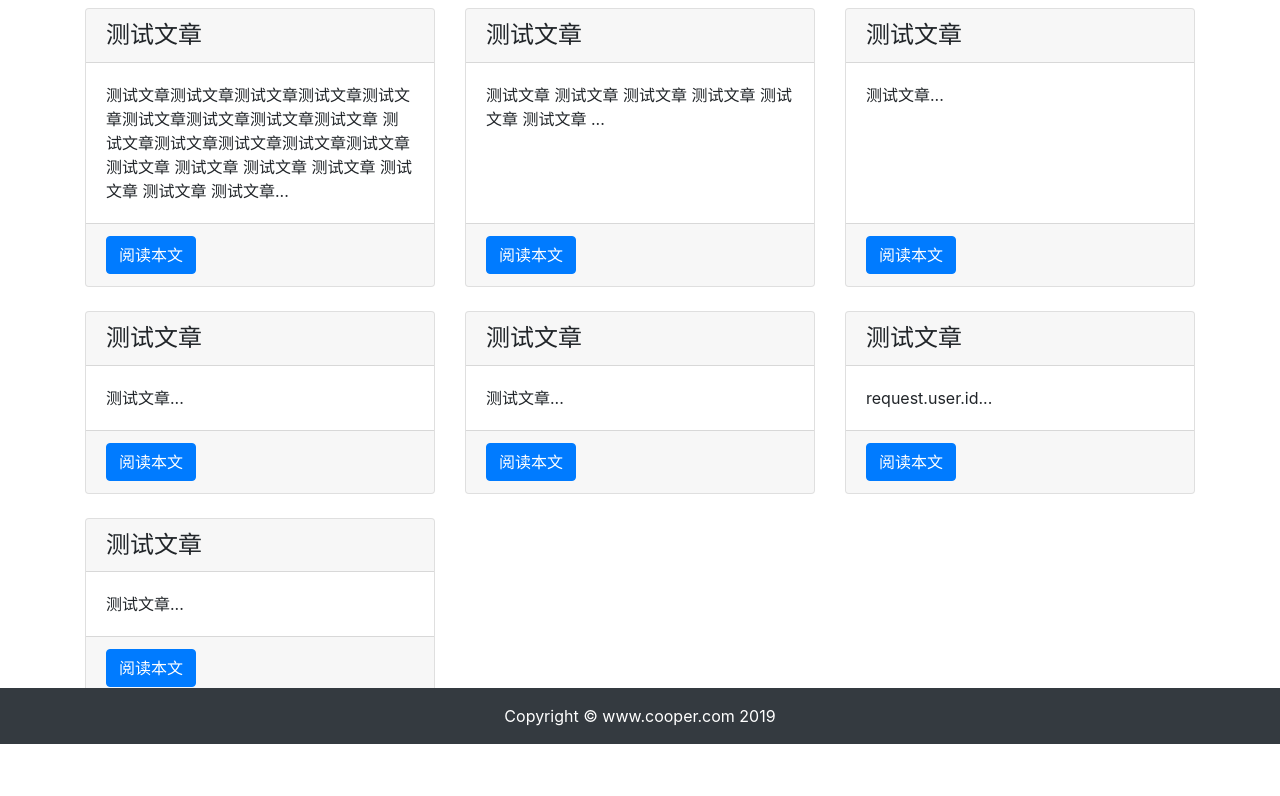
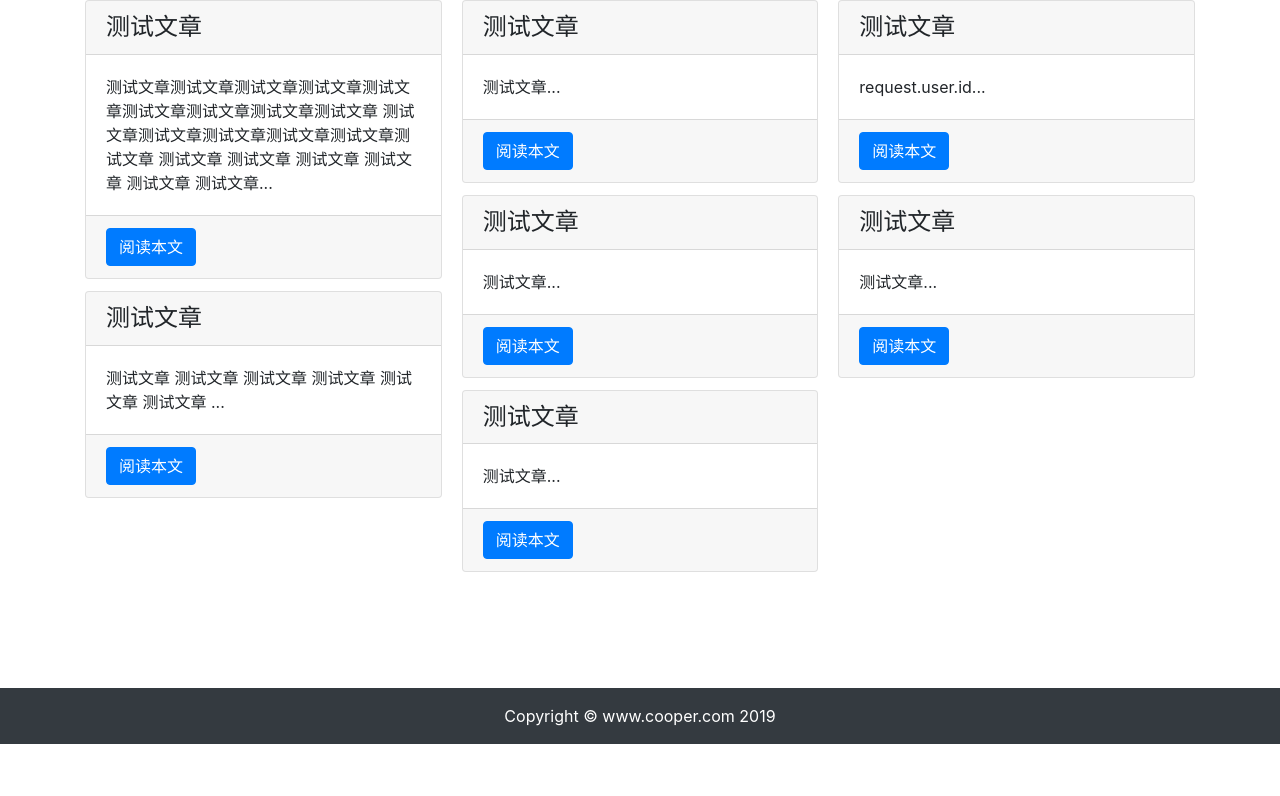
Before and after one commit to demo112/Bloging_new, a Django app: page /article/ in a window 1280 px wide. Shown: the part 56-852 px from the top of the page. After the commit the page ends 800 px from the top, so only its background shows below. Run offline with Django 3.2, Linux system fonts and the light colour scheme; data comes from the database, SQL or seed files in the repository; both versions use the stored data as it was after the commit; some libraries are stand-ins or nearby versions.

Commit message:
博客列表瀑布流

```diff
--- a/templates/article/list.html
+++ b/templates/article/list.html
@@ -9,14 +9,24 @@
 
 <!-- 写入 base.html 中定义的 content -->
 {% block content %}
+    <style>
+        .card-columns {
 
+        @include (media-breakpoint-only(lg) {
+            column-count: 4;
+        }
+        @include media-breakpoint-only(xl) {
+            column-count: 5;
+        }
+        }
+    </style>
     <!-- 定义放置文章标题的div容器 -->
     <div class="container">
-        <div class="row mt-2">
+        <div class="card-columns">
             {% for article in articles %}
                 <!-- 文章内容 -->
-                <div class="col-4 mb-4 ">
-                    <div class="card h-100">
+
+                <div class="card">
                     <!-- 标题 -->
                     <h4 class="card-header">{{ article.title }}</h4>
                     <!-- 摘要 -->
@@ -27,7 +37,7 @@
                     <div class="card-footer">
                         <a href="{% url 'article:article_detail' article.id %}" class="btn btn-primary">阅读本文</a>
                     </div>
-                    </div>
+
                     <!-- 卡片容器 -->
                 </div>
             {% endfor %}
```
Also changed, not shown: db.sqlite3. Lines whose indentation alone changed are shown as unchanged.
